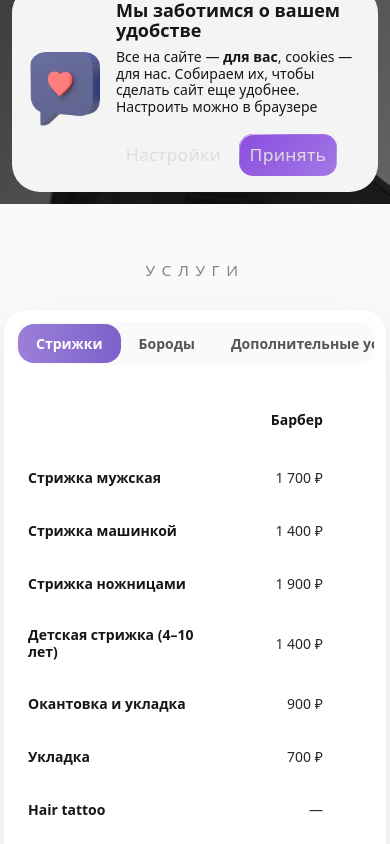
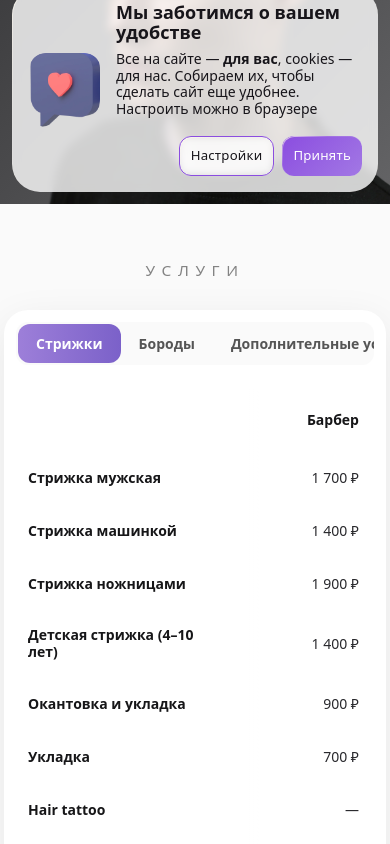
Before and after one commit to artemWu/seven, a Next.js app: page / in a window 390 px wide. Shown: the part 640-1484 px from the top of the page. Built offline with nearby package versions, Linux system fonts and the light colour scheme.

Commit message:
fix responsive card and cookie styling

```diff
--- a/app/globals.css
+++ b/app/globals.css
@@ -201,6 +201,48 @@ main {
   }
 }
 
+@media (max-width: 760px) {
+  .button,
+  .hero .button--dark,
+  .booking-section .button--dark,
+  .site-header__cta .button {
+    border-radius: 12px !important;
+  }
+
+  .services-table__tabs,
+  .services-table__tab-indicator,
+  .services-table__tab,
+  .contacts-card__tabs,
+  .contacts-card__tab {
+    border-radius: 12px !important;
+  }
+}
+
+/* Mobile cards: use a plain radius. This intentionally does not depend on
+   browser detection, since Safari may not expose corner-shape reliably to
+   @supports. */
+@media (max-width: 760px) {
+  .service-card,
+  .why-us__card,
+  .team-card,
+  .about-section__card,
+  .review-card {
+    border-radius: 24px !important;
+  }
+
+  .barber-card {
+    border-radius: 16px !important;
+  }
+}
+
+/* Barber/team cards use a slightly larger mobile radius in every browser. */
+@media (max-width: 760px) {
+  .team-card,
+  .barber-card {
+    border-radius: 24px !important;
+  }
+}
+
 /* Shared interaction feedback for text links and controls. */
 a,
 button {
@@ -246,7 +288,7 @@ button:active {
 }
 
 /* Safari fallback: use stable rounded corners instead of experimental superellipse shaping. */
-@supports (-webkit-touch-callout: none) {
+html.is-safari {
   * {
     corner-shape: round;
   }
@@ -276,14 +318,14 @@ button:active {
   min-width: 420px;
   margin-left: 0;
   display: grid;
-  grid-template-columns: 196px minmax(0, 1fr);
+  grid-template-columns: fit-content(150px) minmax(0, 1fr);
   align-items: center;
   gap: 24px;
   padding: 12px;
   border: 0;
   border-radius: 38px;
   corner-shape: round;
-  background: #f4f4f4;
+  background: rgb(255 255 255 / 80%);
   color: #17151a;
   isolation: isolate;
   overflow: hidden;
@@ -341,8 +383,8 @@ button:active {
 }
 
 .cookie-popup__image {
-  width: 188px;
-  height: 188px;
+  width: 150px;
+  height: 150px;
   object-fit: contain;
   border-radius: 28px;
 }
@@ -384,20 +426,25 @@ button:active {
   align-items: center;
   justify-content: center;
   min-width: 164px;
-  min-height: 52px;
-  padding: 0 22px;
+  min-height: 44px;
+  padding: 0 18px;
   border: 1px solid #8b4de0;
   border-radius: 14px;
+  corner-shape: round;
   color: #17151a;
   font-size: 18px;
   font-weight: 600;
   text-decoration: none;
 }
 
+@supports (corner-shape: superellipse(1.5)) {
+  .cookie-popup .button { corner-shape: superellipse(1.5); }
+}
+
 .cookie-popup .button {
-  min-width: 140px;
-  min-height: 52px;
-  padding: 0 22px;
+  min-width: 120px;
+  min-height: 44px;
+  padding: 0 18px;
   border: 0;
   border-radius: 14px;
   background: transparent;
@@ -433,7 +480,7 @@ button:active {
   .cookie-popup__image { width: 74px; height: 74px; border-radius: 18px; }
   .cookie-popup__title { font-size: 18px; }
   .cookie-popup__text { margin-top: 8px; font-size: 14px; }
-  .cookie-popup__actions { justify-content: flex-start; gap: 8px; margin-top: 18px; }
+  .cookie-popup__actions { justify-content: flex-end; gap: 8px; margin-top: 18px; }
   .cookie-popup .button { min-width: 0; min-height: 42px; padding: 0 14px; font-size: 14px; }
 }
 
@@ -928,7 +975,7 @@ button:active {
 
 .services-table {
   width: 100%;
-  margin: 8px auto 36px;
+  margin: 8px auto 0;
   padding: 24px;
   border-radius: 24px;
   background: #fff;
@@ -1046,12 +1093,24 @@ button:active {
 }
 
 .services-table__scroll {
-  overflow: visible;
+  width: 100%;
+  max-width: 100%;
+  overflow-x: auto;
+  overflow-y: hidden;
+  overscroll-behavior-x: contain;
 }
 
 .services-table__scroll-mask {
   position: relative;
   min-width: 0;
+  max-width: 100%;
+}
+
+@media (min-width: 761px) {
+  .services-table__scroll {
+    align-self: start;
+    height: fit-content;
+  }
 }
 
 @media (max-width: 760px) {
@@ -1108,6 +1167,7 @@ button:active {
 .services-table table {
   width: 100%;
   min-width: 760px;
+  table-layout: fixed;
   border-collapse: collapse;
 }
 
@@ -1127,6 +1187,11 @@ button:active {
 
 .services-table thead th:first-child,
 .services-table tbody th { text-align: left; }
+
+.services-table thead th:first-child,
+.services-table tbody th {
+  width: 40%;
+}
 
 .services-table__level {
   position: relative;
@@ -1199,6 +1264,21 @@ button:active {
   transform: translateY(0) scale(1);
 }
 
+.services-table__hint {
+  background: linear-gradient(135deg, #111113 0%, #3b3b40 100%);
+  color: #fff;
+}
+
+.services-table__hint-trigger:hover .services-table__hint,
+.services-table__hint-trigger:focus-visible .services-table__hint {
+  opacity: 1;
+}
+
+.services-table__hint-trigger:hover,
+.services-table__hint-trigger:focus-visible {
+  opacity: 1 !important;
+}
+
 .services-table tbody th {
   min-width: 280px;
   font-weight: 600;
@@ -1447,8 +1527,26 @@ button:active {
   background-clip: padding-box;
 }
 
+.button--glass.button--secondary {
+  border: 1px solid #8b4de0;
+}
+
 .button--primary {
   background: linear-gradient(90deg, #9d7fd9 0%, #7b61c9 100%);
+}
+
+.button--primary .button__text,
+.button--dark .button__text {
+  color: #fff;
+}
+
+.button--secondary {
+  border: 1px solid #8b4de0;
+  background: transparent;
+}
+
+.button--secondary .button__text {
+  color: #17151a;
 }
 
 .booking-section .button--dark {
@@ -1514,6 +1612,24 @@ button:active {
   transform-origin: center;
 }
 
+.button--small {
+  min-height: 40px;
+  padding: 6px 14px;
+  border-radius: 12px;
+}
+
+.button--small .button__text {
+  font-size: 12px;
+  line-height: 16px;
+}
+
+.cookie-popup .button--small {
+  min-width: 0;
+  min-height: 40px;
+  padding: 6px 14px;
+  font-size: 12px;
+}
+
 /* =========================
    TEAM
 ========================= */
@@ -2996,7 +3112,7 @@ button:active {
 }
 
 @media (max-width: 767px) {
-  .footer { padding: 8px 4px 16px; }
+  .footer { margin-top: 60px; padding: 8px 4px 16px; }
   .footer__inner { min-height: 620px; padding: 28px 20px 20px; align-items: flex-start; gap: 28px; }
   .footer__brand { width: 100%; height: auto; align-items: flex-start; justify-content: flex-start; }
   .footer__logo { width: 190px; }
@@ -3208,6 +3324,39 @@ button:active {
 
 /* Reviews use the same clean cards and typography as the About block. */
 .review-card { border-radius: 36px; corner-shape: superellipse(1.8); background: #fff; color: #17151a; box-shadow: 0 10px 28px rgb(22 22 24 / 5%); }
+
+/* Safari: keep ordinary rounded corners. This must come after the component
+   rules because those rules otherwise override the earlier Safari fallback. */
+html.is-safari {
+  *,
+  *::before,
+  *::after {
+    corner-shape: round !important;
+  }
+
+  .service-card,
+  .why-us__card,
+  .team-card {
+    border-radius: 24px !important;
+    corner-shape: round !important;
+    overflow: hidden;
+    isolation: isolate;
+    -webkit-mask-image: -webkit-radial-gradient(white, black);
+    transform: translateZ(0);
+    will-change: transform;
+  }
+
+  .about-section__card,
+  .review-card {
+    border-radius: 36px !important;
+    corner-shape: round !important;
+    overflow: hidden;
+    isolation: isolate;
+    -webkit-mask-image: -webkit-radial-gradient(white, black);
+    transform: translateZ(0);
+    will-change: transform;
+  }
+}
 .review-card__glass { display: none; }
 .review-card__inner { padding: 16px; }
 .review-card__name, .review-card__text { color: #17151a; }
@@ -3217,6 +3366,7 @@ button:active {
 
 .reviews-section { overflow: hidden; }
 .reviews-section__list { width: max-content; display: flex; flex-direction: column; gap: 12px; align-self: center; }
+.reviews-section > .reveal:last-child { width: fit-content; align-self: center; }
 .reviews-section__row { display: grid; grid-template-columns: repeat(7, 280px); gap: 12px; will-change: transform; }
 .reviews-section__row--1, .reviews-section__row--3 { animation: reviews-drift-right 42s ease-in-out infinite alternate; }
 .reviews-section__row--2 { animation: reviews-drift-left 48s ease-in-out infinite alternate; }
--- a/app/layout.tsx
+++ b/app/layout.tsx
@@ -23,6 +23,11 @@ export default function RootLayout({
 }>) {
   return (
     <html lang="ru">
+      <script
+        dangerouslySetInnerHTML={{
+          __html: `(() => { const ua = navigator.userAgent; const safari = /Safari/i.test(ua) && !/Chrome|CriOS|Android/i.test(ua); document.documentElement.classList.add(safari ? "is-safari" : "is-chrome-like"); })();`,
+        }}
+      />
       <body className="antialiased">
         {children}
         <CookiePopup />
--- a/app/page.tsx
+++ b/app/page.tsx
@@ -133,7 +133,7 @@ export default function Home() {
           href="https://n399707.yclients.com/group:12717/city:all#1"
           target="_blank"
           rel="noopener noreferrer"
-          theme="primary"
+          theme="secondary"
         >
           все услуги
         </Button>
--- a/components/CookiePopup.jsx
+++ b/components/CookiePopup.jsx
@@ -34,10 +34,10 @@ export default function CookiePopup() {
           сделать сайт еще удобнее. Настроить можно в браузере
         </p>
         <div className="cookie-popup__actions">
-          <Button href="/privacy" theme="default">
+          <Button href="/privacy" theme="secondary" size="small">
             Настройки
           </Button>
-          <Button theme="primary" onClick={acceptCookies}>
+          <Button theme="primary" size="small" onClick={acceptCookies}>
             Принять
           </Button>
         </div>
--- a/components/ReviewsSection.jsx
+++ b/components/ReviewsSection.jsx
@@ -129,7 +129,7 @@ export default function ReviewsSection() {
       </Reveal>
 
       <Reveal delay={240} y={16}>
-        <Button href="#reviews" target="_blank" rel="noopener noreferrer" theme="dark">
+        <Button href="#reviews" target="_blank" rel="noopener noreferrer" theme="secondary">
           все отзывы
         </Button>
       </Reveal>
--- a/components/button.tsx
+++ b/components/button.tsx
@@ -5,7 +5,8 @@ type ButtonProps = {
   href?: string;
   target?: "_self" | "_blank" | "_parent" | "_top";
   rel?: string;
-  theme?: "default" | "dark" | "primary";
+  theme?: "default" | "dark" | "primary" | "secondary";
+  size?: "default" | "small";
   onClick?: () => void;
 };
 
@@ -15,9 +16,10 @@ export default function Button({
   target,
   rel,
   theme = "default",
+  size = "default",
   onClick,
 }: ButtonProps) {
-  const buttonClassName = `button button--glass${theme === "dark" ? " button--dark" : theme === "primary" ? " button--primary" : ""}`;
+  const buttonClassName = `button button--glass${theme === "dark" ? " button--dark" : theme === "primary" ? " button--primary" : theme === "secondary" ? " button--secondary" : ""}${size === "small" ? " button--small" : ""}`;
   if (href) {
     return (
       <a className={buttonClassName} href={href} target={target} rel={rel}>
```
